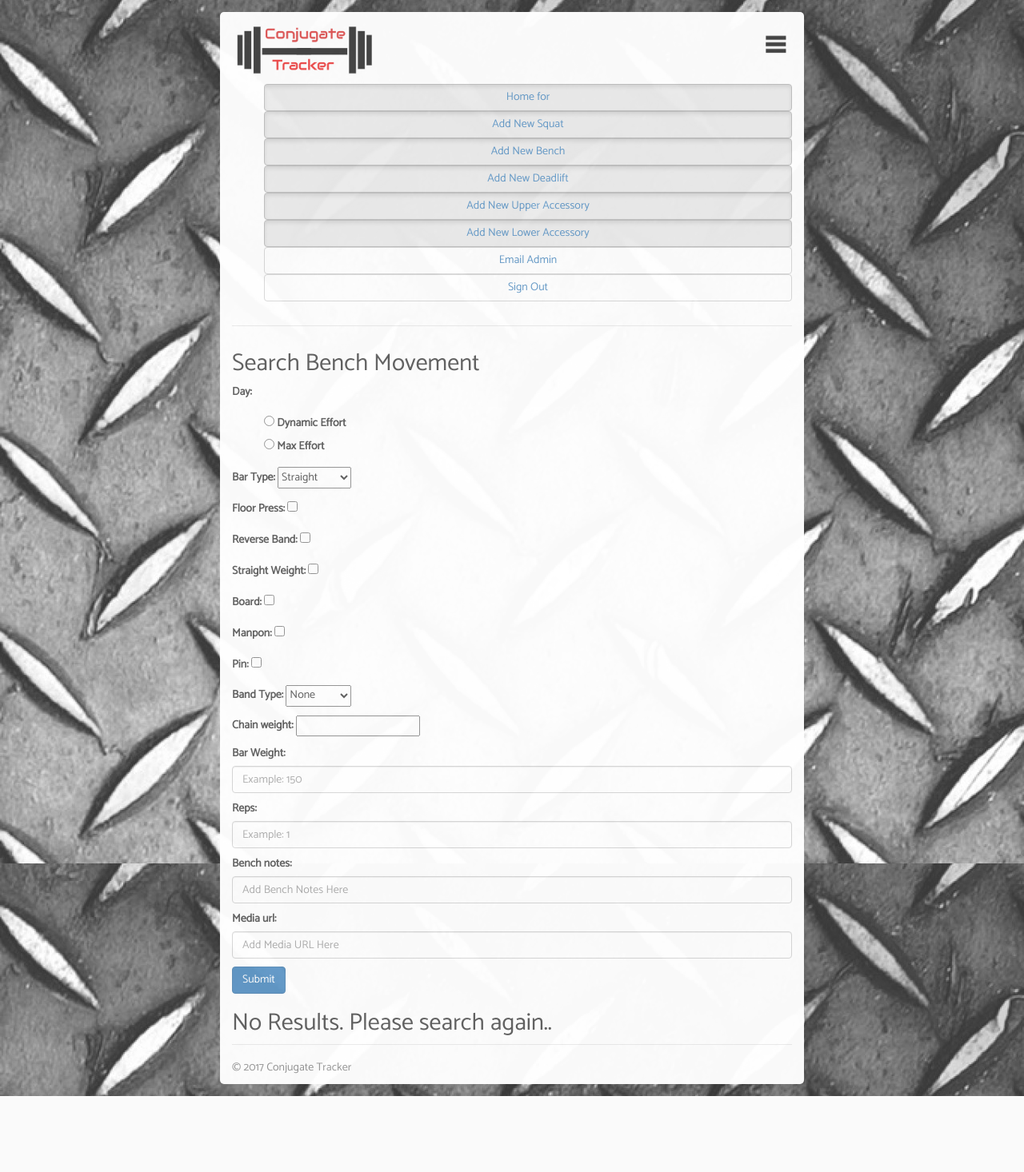
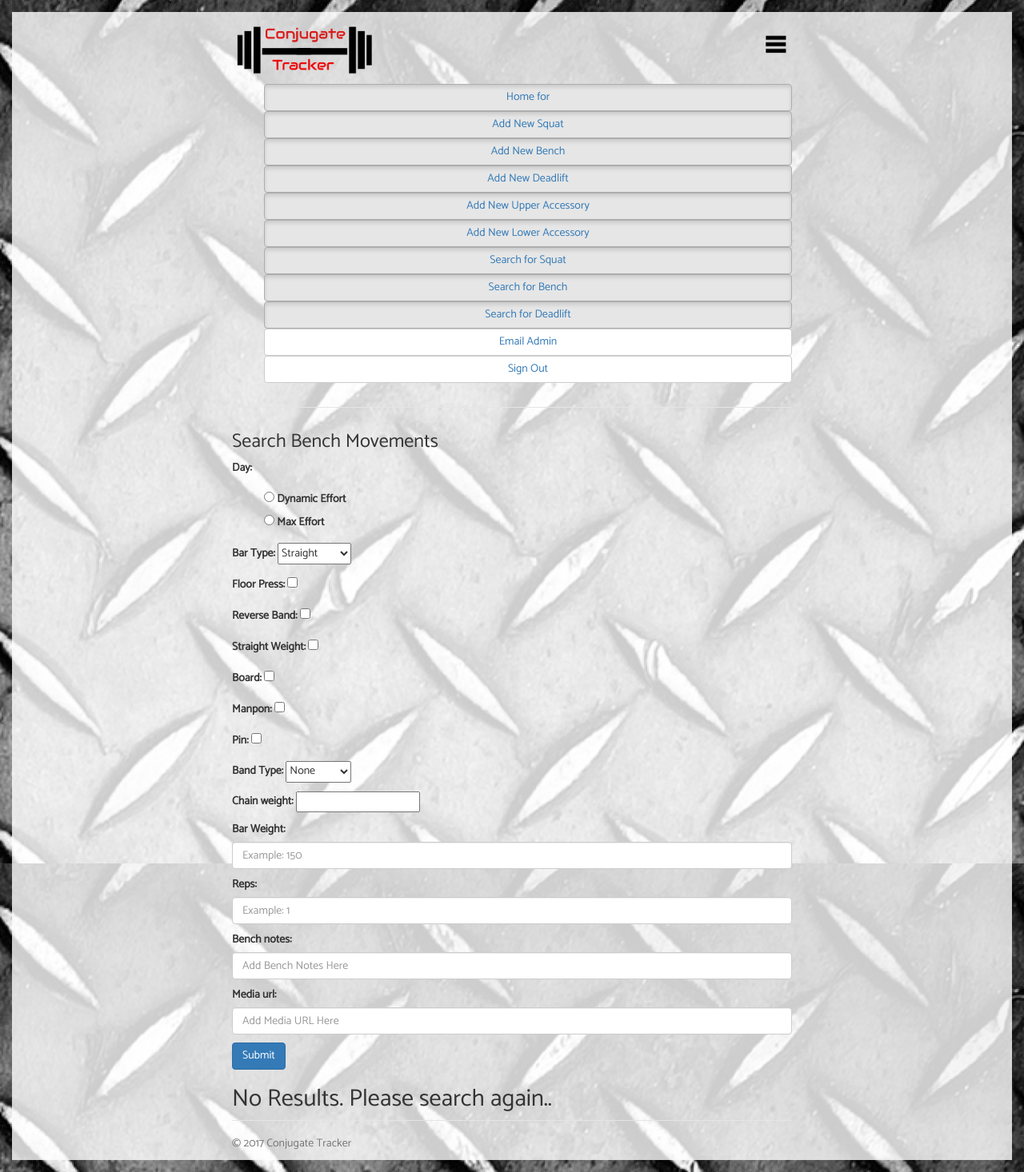
Before and after one commit to StrongAndClumsy/ConjugateTracker, a Django app: page /bench_movement/search in a window 1280 px wide, after a click that opens the changed part. Shown: the whole page at 80% size. Before the commit the page ends 1371 px from the top, so only its background shows below. Run offline with Django 3.2, Linux system fonts and the light colour scheme; data that the repository does not hold is empty; some libraries are stand-ins or nearby versions.

Commit message:
Front end cleanup
1. Added Favicon
2. Added links in nav to search pages
3. updated description in results links, home and search pages
4. Added default text to access page select boxes

```diff
--- a/tracker/forms.py
+++ b/tracker/forms.py
@@ -6,7 +6,7 @@
 SUMO_CHOICES = (('Sumo', 'Sumo'), ('Conventional', 'Conventional'))
 BAR_OPTIONS = (('Straight', 'Straight'), ('Giant Cambered', 'Giant Cambered'), ('Buffalo', 'Buffalo'), ('Bow', 'Bow'), ('Safety Squat Bar', 'Safety Squat Bar'))
 BENCH_BAR_OPTIONS = (('Straight', 'Straight'), ('Cambered', 'Cambered'), ('Bow', 'Bow'), ('Football Bar', 'Football Bar'))
-BAND_TYPE = (('None', 'None'), ('Micro mini', 'Micro Mini'), ('Mini', 'Mini'), ('Light', 'Light'), ('Average', 'Average'), ('Heavy', 'Heavy'))
+BAND_TYPE = (('None', 'None'), ('Micro Mini', 'Micro Mini'), ('Mini', 'Mini'), ('Light', 'Light'), ('Average', 'Average'), ('Heavy', 'Heavy'))
 
 class SquatForm(forms.ModelForm):
 	class Meta:
--- a/tracker/static/css/style.css
+++ b/tracker/static/css/style.css
@@ -29,7 +29,7 @@
   width: 180px;
   height: 90px;
   float: left;
-  background-image: url(../images/logo.png);
+  background-image: url(../images/logotransparency.png);
   background-size: contain;
 }
 
@@ -116,19 +116,19 @@
 
 body {
 	background:white;
-	opacity:0.8;
+	background-image: url("/static/images/diamondplate.jpg");
+
 }
 
 .container {
 	border-radius:5px;
 }
 .bodyimage {
-	background-image: url("/static/images/diamondplate.jpg");
-	padding:15px;
+	margin:15px;
+  background-color: rgba(255, 255, 255, .8);
 }
 
 div {
 	font-family: 'Catamaran', sans-serif;
-	background:white;
-	opacity:0.97;
+
 }
--- a/tracker/templates/new_lower.html
+++ b/tracker/templates/new_lower.html
@@ -4,6 +4,7 @@
 <h1>Add Lower Accessories</h1>
 
 <select class="dropdown" id="LowAcc" onchange="ToggleEntry()">
+  <option>Select all accessories</option>
   <option value="id_top_set">Top Set</option>
   <option value="id_chair_dl">Chair Deadlift</option>
   <option value="id_ghr">Glute Ham Raise</option>
--- a/tracker/templates/new_upper.html
+++ b/tracker/templates/new_upper.html
@@ -4,6 +4,7 @@
 <h1>Add Upper Accessories</h1>
 
 <select class="dropdown" id="upAcc"  onchange="ToggleEntry()">
+  <option>Select all accessories</option>
   <option value="id_top_set">Top Set</option>
   <option value="id_close_grippness">Close Grip</option>
   <option value="id_tate_press">Tate Press</option>
--- a/tracker/templates/tracker/base.html
+++ b/tracker/templates/tracker/base.html
@@ -19,7 +19,7 @@
     <!-- The above 3 meta tags *must* come first in the head; any other head content must come *after* these tags -->
     <meta name="description" content="">
     <meta name="author" content="">
-    <link rel="icon" href="../../favicon.ico">
+    <link rel="icon" href="{% static 'images/logosmall.png' %}">
 
     <title>Narrow Jumbotron Template for Bootstrap</title>
 
@@ -48,7 +48,7 @@
     <div class="container">
       <div class="header clearfix">
         <nav role="navigation">
-          <div class="logo"></div>
+        <a href="/"><div class="logo"></div></a>
           <div type="button" class="hamburger_icon collapsed" data-toggle="collapse" data-target="#header-menu">
           </div>
           <ul class="header_menu collapse" id="header-menu">
@@ -58,6 +58,9 @@
             <li type="button" role="presentation" class="active header_item btn btn-default"><a href="{% url 'tracker:deadlift_new' %}">Add New Deadlift</a></li>
             <li type="button" role="presentation" class="active header_item btn btn-default"><a href="{% url 'tracker:upper_new' %}">Add New Upper Accessory</a></li>
             <li type="button" role="presentation" class="active header_item btn btn-default"><a href="{% url 'tracker:lower_new' %}">Add New Lower Accessory</a></li>
+            <li type="button" role="presentation" class="active header_item btn btn-default"><a href="{% url 'tracker:squat_search' %}">Search for Squat</a></li>
+            <li type="button" role="presentation" class="active header_item btn btn-default"><a href="{% url 'tracker:bench_search' %}">Search for Bench</a></li>
+            <li type="button" role="presentation" class="active header_item btn btn-default"><a href="{% url 'tracker:deadlift_search' %}">Search for Deadlift</a></li>
             <li type="button" role="presentation" class="header_item btn btn-default"><a href="mailto:admin@conjugatetracker.com">Email Admin</a></li>
             <li type="button" role="presentation" class="header_item btn btn-default"><a href="/logout">Sign Out</a></li>
           </ul>
--- a/tracker/templates/tracker/benchmovement_search.html
+++ b/tracker/templates/tracker/benchmovement_search.html
@@ -1,6 +1,6 @@
 {% extends 'tracker/base.html' %}
 {% block content %}
-<h2>Search Bench Movement</h2>
+<h3>Search Bench Movements</h3>
 <form action="{% url 'tracker:bench_search' %}" method="get">
     <p><label for="id_effort_type_0">Day:</label> <ul id="id_effort_type"><li><label for="id_effort_type_0"><input id="id_effort_type_0" name="effort_type" type="radio" value="Dynamic" /> Dynamic Effort</label></li>
 <li><label for="id_effort_type_1"><input id="id_effort_type_1" name="effort_type" type="radio" value="Max" /> Max Effort</label></li></ul></p>
@@ -40,7 +40,7 @@
 
 {% for object in objects %}
 <h3>
-    - <a href="{% url 'tracker:bench_detail' object.id %}">Bench on {{ object.created_at }} ({{object.effort_type}},Weight:{{object.movement_weight}})</a>
+    - <a href="{% url 'tracker:bench_detail' object.id %}">{{ object.bar_type }} Bar Bench on {{ object.created_at }}, ({{object.effort_type}} Effort, Weight:{{object.movement_weight}})</a>
 </h3>
 {% endfor %}
 
--- a/tracker/templates/tracker/deadliftmovement_search.html
+++ b/tracker/templates/tracker/deadliftmovement_search.html
@@ -1,6 +1,6 @@
 {% extends 'tracker/base.html' %}
 {% block content %}
-<h2>Search Deadlifts</h2>
+<h3>Search Deadlifts</h3>
 <form action="{% url 'tracker:deadlift_search' %}" method="get">
          <p><label for="id_effort_type_0">Day:</label> <ul id="id_effort_type"><li><label for="id_effort_type_0"><input id="id_effort_type_0" name="effort_type" type="radio" value="Dynamic"  /> Dynamic Effort</label></li>
     <li><label for="id_effort_type_1"><input id="id_effort_type_1" name="effort_type" type="radio" value="Max"  /> Max Effort</label></li></ul></p>
@@ -35,7 +35,7 @@
 
     {% for object in objects %}
     <h3>
-        - <a href="{% url 'tracker:deadlift_detail' object.id %}">Deadlift on {{ object.created_at }} ({{object.effort_type}},Weight:{{object.movement_weight}})</a>
+        - <a href="{% url 'tracker:deadlift_detail' object.id %}">{{object.sumo_conventional }} Deadlift on {{ object.created_at }}, ({{object.effort_type}} Effort, Weight:{{object.movement_weight}})</a>
     </h3>
     {% endfor %}
 
--- a/tracker/templates/tracker/squatmovement_search.html
+++ b/tracker/templates/tracker/squatmovement_search.html
@@ -1,6 +1,6 @@
 {% extends 'tracker/base.html' %}
 {% block content %}
-<h2>Search Squat Movement</h2>
+<h3>Search Squat Movements</h3>
 <form action="{% url 'tracker:squat_search' %}" method="get">
     <p><label for="id_box_free_0">Squat Type:</label> <ul id="id_box_free"><li><label for="id_box_free_0"><input id="id_box_free_0" name="box_free" type="radio" value="Free" /> Free</label></li>
 <li><label for="id_box_free_1"><input id="id_box_free_1" name="box_free" type="radio" value="Box" /> Box</label></li></ul></p>
@@ -36,7 +36,7 @@
 
 {% for object in objects %}
 <h3>
-    - <a href="{% url 'tracker:squat_detail' object.id %}">Squat on {{ object.created_at }} ({{object.effort_type}},Weight:{{object.movement_weight}})</a>
+    - <a href="{% url 'tracker:squat_detail' object.id %}">{{ object.bar_type }} Bar Squat on {{ object.created_at }}, ({{object.effort_type}} Effort, Weight:{{object.movement_weight}})</a>
 </h3>
 {% endfor %}
 
```
Also changed, not shown: tracker/templates/tracker/index.html (+20 -19 lines), tracker/static/images/logosmall.png (added), tracker/static/images/logotransparency.png (added).
